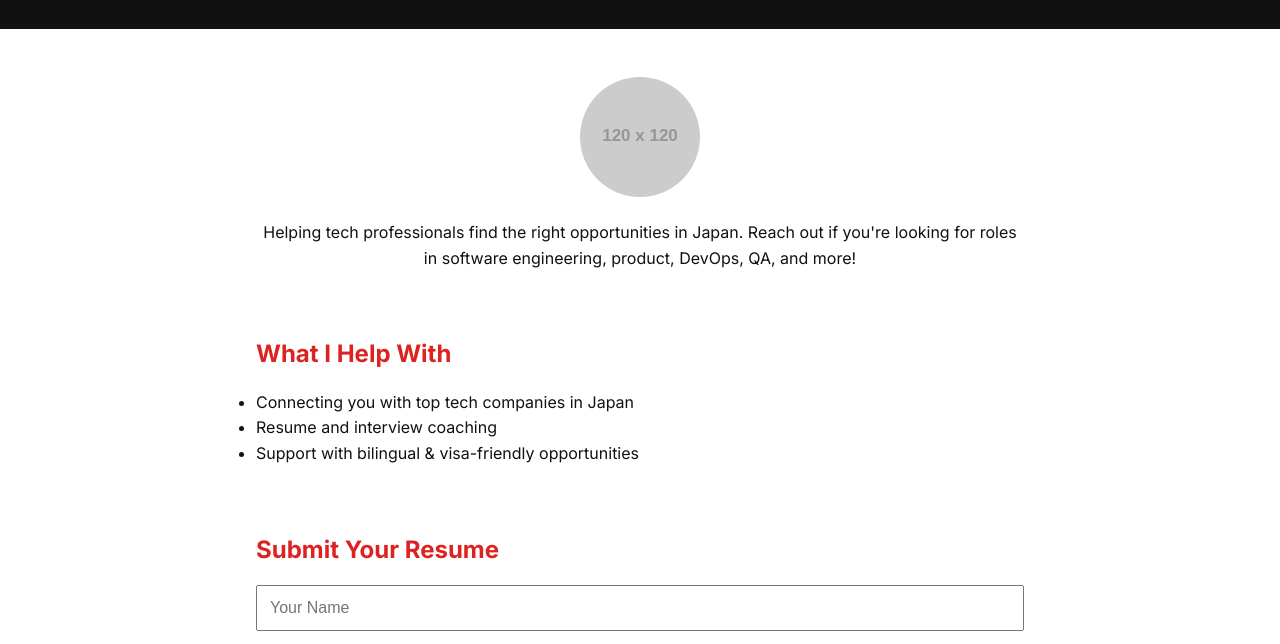
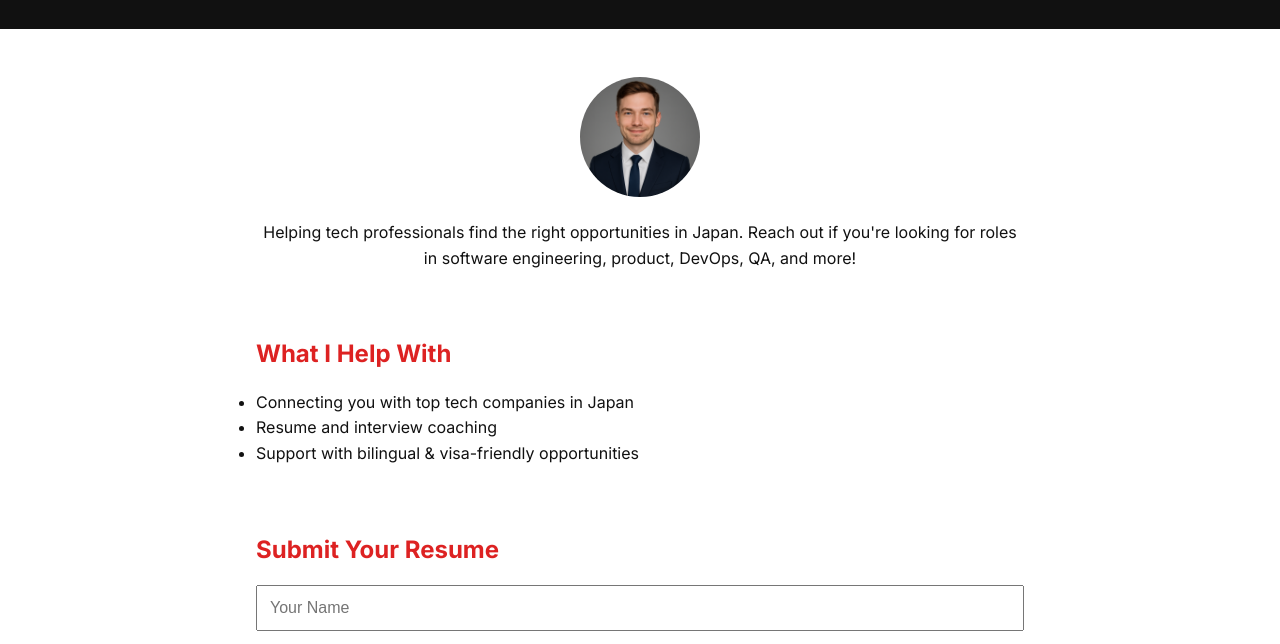
Before and after one commit to OndrejZatloukal/OndrejZatloukal.github.io, a plain HTML site: page index.html in a window 1280 px wide. Shown: the part 125-769 px from the top of the page. Drawn offline with Linux system fonts and the light colour scheme; placeholder pictures from the web are drawn by us.

Commit message:
Changed the profile picture

```diff
--- a/index.html
+++ b/index.html
@@ -84,7 +84,7 @@
   </header>
 
   <div class="intro">
-    <img src="https://placehold.co/120x120" alt="Ondrej Zatloukal">
+    <img src="profile.png" alt="Ondrej Zatloukal">
     <p>Helping tech professionals find the right opportunities in Japan. Reach out if you're looking for roles in software engineering, product, DevOps, QA, and more!</p>
   </div>
 
```
Also changed, not shown: profile.png (added).
